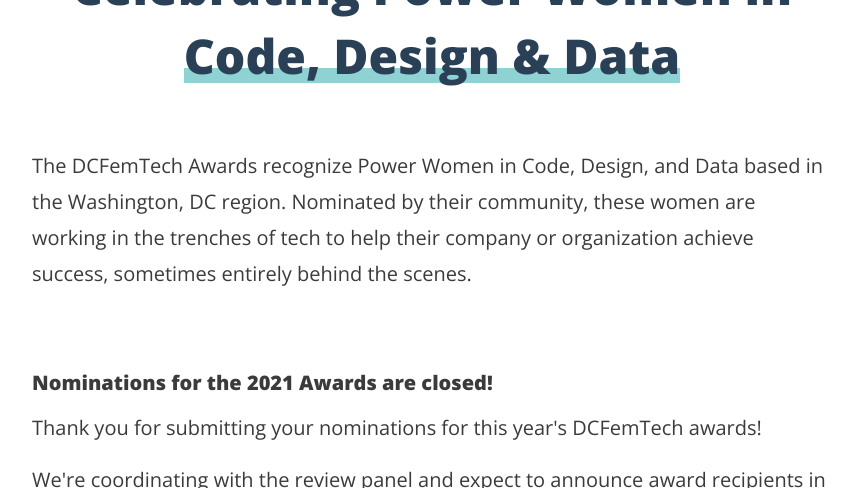
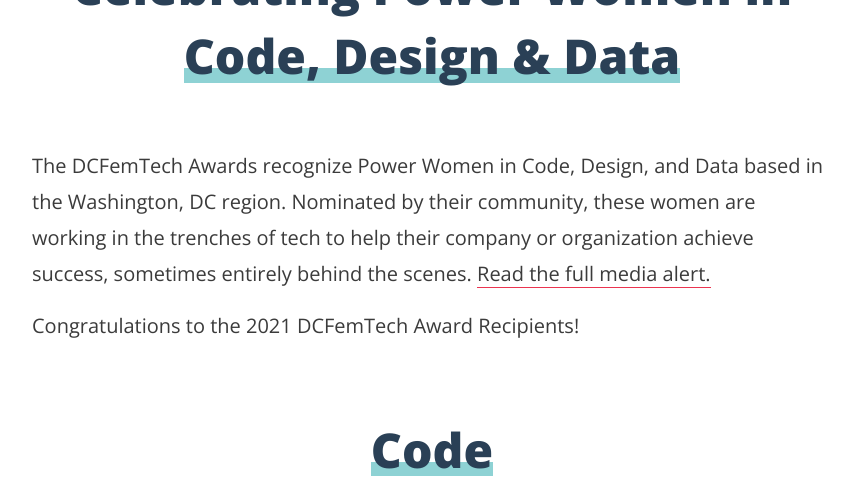
Before and after one commit to dcfemtech/dcfemtech.github.io, a Jekyll site: the page built from awards.html, in a window 1280 px wide and 1400 px high, scrolled down 606 px. Shown: the top 488 px of the window, without its empty margins (208-1064 px from the left). Built offline with Jekyll 4.4.1, drawn with Linux system fonts in a browser that asks for light colours; some of the changed text lies outside the part shown; grey boxes are pictures that could not be loaded.

Commit message:
Update awards

```diff
--- a/awards-2021.html
+++ b/awards-2021.html
@@ -9,7 +9,7 @@
   - /dcftawards
 ---
 
-<section class="m-hero l-full awards-21">
+<section class="m-hero l-full awards-19">
   <div class="l-wrapper">
     <h1>The 2021<br>DCFemTech<br><span class="main-headline">Awards</span></h1>
   </div>
@@ -191,7 +191,7 @@
   <div class="l-wrapper-small">
     <h1><span class="main-headline">Past Awards</span></h1>
     <div class="l-three-col width-auto">
-      <a class="button" href="/awards-2018.html">2019 awards</a>
+      <a class="button" href="/awards-2019.html">2019 awards</a>
       <a class="button" href="/awards-2018.html">2018 awards</a>
       <a class="button" href="/awards-2017.html">2017 awards</a>
       <a class="button" href="/awards-2016.html">2016 awards</a>
--- a/awards.html
+++ b/awards.html
@@ -22,14 +22,170 @@
     <span class="l-show-small"><h1>Celebrating Power Women in Code, Design & Data</h1></span>
     <center><h3></h3></center>
     <br>
-    <p class="main-intro">The DCFemTech Awards recognize Power Women in Code, Design, and Data based in the Washington, DC region. Nominated by their community, these women are working in the trenches of tech to help their company or organization achieve success, sometimes entirely behind the scenes.</p>
+    <p class="main-intro">The DCFemTech Awards recognize Power Women in Code, Design, and Data based in the Washington, DC region. Nominated by their community, these women are working in the trenches of tech to help their company or organization achieve success, sometimes entirely behind the scenes. <a href="/awards-2021-media">Read the full media alert.</a></p>
+    <p class="main-intro">Congratulations to the 2021 DCFemTech Award Recipients!</p>
   </div>
 
-
-  <div class="l-wrapper-small">
-    <h3>Nominations for the 2021 Awards are closed!</h3>
-    <p class="main-intro">Thank you for submitting your nominations for this year's DCFemTech awards!</p>
-    <p class="main-intro">We're coordinating with the review panel and expect to announce award recipients in July.</p>
+  <div class="l-wrapper-large">
+    <div class="m-award-winners">
+      <h1 id="programmers"><span class="main-headline">Code</span></h1>
+      <ul>
+          <li>
+            <img src="/assets/awards-2021/dcft.jpg" aria-hidden />
+            <h3>Alison Smith</h3>
+            <p>Booz Allen Hamilton</p>
+          </li>
+          <li>
+            <img src="/assets/awards-2021/dcft.jpg" aria-hidden />
+            <h3>Bonnie Allen</h3>
+            <p>Social Tables/Cvent</p>
+          </li>
+          <li>
+            <img src="/assets/awards-2021/dcft.jpg" aria-hidden />
+            <h3>Caroline Trier</h3>
+            <p>Booz Allen Hamilton</p>
+          </li>
+          <li>
+            <img src="/assets/awards-2021/dcft.jpg" aria-hidden />
+            <h3>Cathryn Supko</h3>
+            <p>Mariana Tek</p>
+          </li>
+          <li>
+            <img src="/assets/awards-2021/dcft.jpg" aria-hidden />
+            <h3>Hayley Berkebile</h3>
+            <p>Storyblocks</p>
+          </li>
+          <li>
+            <img src="/assets/awards-2021/dcft.jpg" aria-hidden />
+            <h3>Jen Gorfine</h3>
+            <p>FiscalNote</p>
+          </li>
+          <li>
+            <img src="/assets/awards-2021/dcft.jpg" aria-hidden />
+            <h3>Kelly Kai Wong</h3>
+            <p>Alarm.com</p>
+          </li>
+          <li>
+            <img src="/assets/awards-2021/dcft.jpg" aria-hidden />
+            <h3>Laurie Barth</h3>
+            <p>Netflix</p>
+          </li>
+          <li>
+            <img src="/assets/awards-2021/dcft.jpg" aria-hidden />
+            <h3>Lizzie Salita</h3>
+            <p>Booz Allen Hamilton</p>
+          </li>
+          <li>
+            <img src="/assets/awards-2021/dcft.jpg" aria-hidden />
+            <h3>Marian Lumba</h3>
+            <p>Demosphere</p>
+          </li>
+          <li>
+            <img src="/assets/awards-2021/dcft.jpg" aria-hidden />
+            <h3>Ronesha Dennis</h3>
+            <p>Enterprise Knowledge</p>
+          </li>
+          <li>
+            <img src="/assets/awards-2021/dcft.jpg" aria-hidden />
+            <h3>Sandra Quel</h3>
+            <p>National Public Radio (NPR)</p>
+          </li>
+          <li>
+            <img src="/assets/awards-2021/dcft.jpg" aria-hidden />
+            <h3>Sara Martinez</h3>
+            <p>Democracy Works</p>
+          </li>
+          <li>
+            <img src="/assets/awards-2021/dcft.jpg" aria-hidden />
+            <h3>Yayoi Furuhata</h3>
+            <p>Booz Allen Hamilton</p>
+          </li>
+      </ul>
+    </div>
+  </div>
+  <div class="l-wrapper-large">
+    <div class="m-award-winners">
+      <h1 id="design"><span class="main-headline">Design</span></h1>
+      <ul>
+          <li>
+            <img src="/assets/awards-2021/dcft.jpg" aria-hidden />
+            <h3>Allison Abbott</h3>
+            <p>United States Digital Service</p>
+          </li>
+          <li>
+            <img src="/assets/awards-2021/dcft.jpg" aria-hidden />
+            <h3>Glennette Clark</h3>
+            <p>United States Digital Service</p>
+          </li>
+          <li>
+            <img src="/assets/awards-2021/dcft.jpg" aria-hidden />
+            <h3>Jennifer Strickland</h3>
+            <p>MITRE Corporation</p>
+          </li>
+          <li>
+            <img src="/assets/awards-2021/dcft.jpg" aria-hidden />
+            <h3>Lindsay Boylan</h3>
+            <p>Xplor Technologies/Mariana Tek</p>
+          </li>
+          <li>
+            <img src="/assets/awards-2021/dcft.jpg" aria-hidden />
+            <h3>Liz Ott</h3>
+            <p>Threespot</p>
+          </li>
+          <li>
+            <img src="/assets/awards-2021/dcft.jpg" aria-hidden />
+            <h3>Nhu Nguyen</h3>
+            <p>JPA Health</p>
+          </li>
+          <li>
+            <img src="/assets/awards-2021/dcft.jpg" aria-hidden />
+            <h3>Rebecca Silverstein</h3>
+            <p>Storyblocks</p>
+          </li>
+          <li>
+            <img src="/assets/awards-2021/dcft.jpg" aria-hidden />
+            <h3>Vanessa Knoppke-Wetzel</h3>
+            <p>Mapbox / NACIS / George Washington University</p>
+          </li>
+      </ul>
+    </div>
+  </div>
+  <div class="l-wrapper-large">
+    <div class="m-award-winners">
+      <h1 id="design"><span class="main-headline">Data</span></h1>
+      <ul>
+          <li>
+            <img src="/assets/awards-2021/dcft.jpg" aria-hidden />
+            <h3>Anastassia Kornilova</h3>
+            <p>FiscalNote</p>
+          </li>
+          <li>
+            <img src="/assets/awards-2021/dcft.jpg" aria-hidden />
+            <h3>Grace Kim</h3>
+            <p>Booz Allen Hamilton</p>
+          </li>
+          <li>
+            <img src="/assets/awards-2021/dcft.jpg" aria-hidden />
+            <h3>Lu Sevier</h3>
+            <p>Booz Allen Hamilton</p>
+          </li>
+          <li>
+            <img src="/assets/awards-2021/dcft.jpg" aria-hidden />
+            <h3>Megan Gall</h3>
+            <p>All Voting is Local/Leadership Conference Education Fund</p>
+          </li>
+          <li>
+            <img src="/assets/awards-2021/dcft.jpg" aria-hidden />
+            <h3>Mellissa Chang</h3>
+            <p>Good Jobs First</p>
+          </li>
+          <li>
+            <img src="/assets/awards-2021/dcft.jpg" aria-hidden />
+            <h3>Merav Yuravlivker</h3>
+            <p>Data Society</p>
+          </li>
+      </ul>
+    </div>
   </div>
 
   <div class="l-wrapper-small">
```
